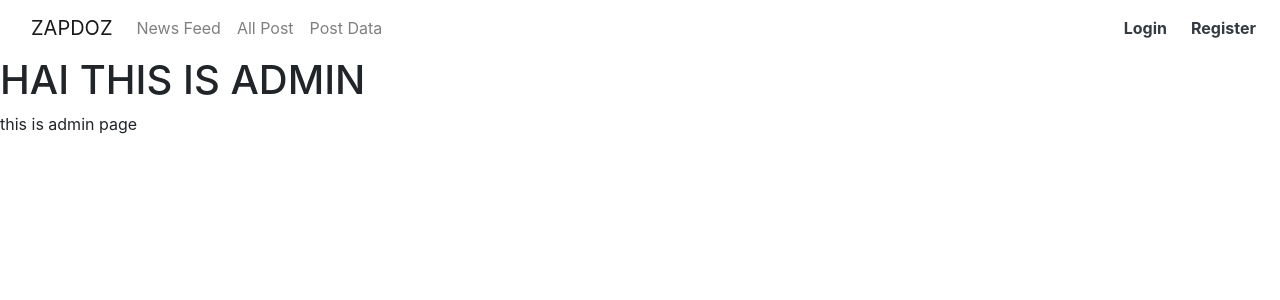
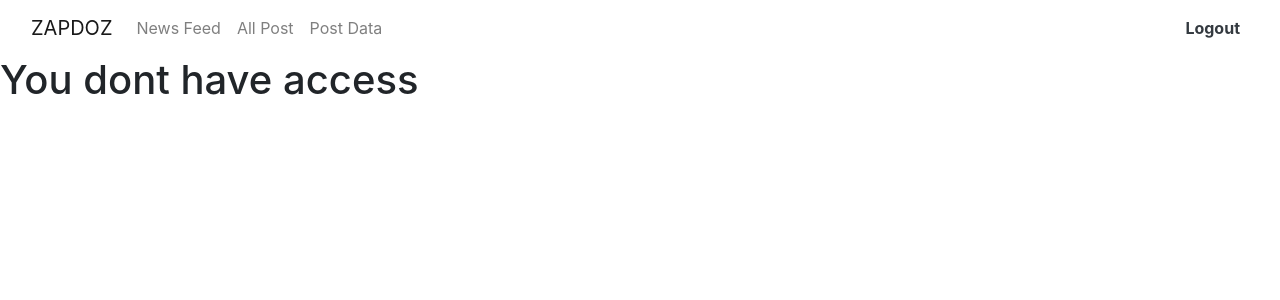
Before and after one commit to sflakes/nuxtApp, a Nuxt app in the folder client/: page /admin in a window 1280 px wide. Shown: the top 300 px of the page. Built offline with nearby package versions, Linux system fonts and the light colour scheme; no server answers.

Commit message:
adding logout

```diff
--- a/client/components/Nav.vue
+++ b/client/components/Nav.vue
@@ -1,6 +1,6 @@
 <template>
   <div>
-    <nav class="navbar navbar-expand-lg navbar-light text-dark">
+    <nav class="navbar navbar-expand-lg navbar-light text-dark" v-if="!auth">
       <div class="container-fluid">
         <nuxt-link to="/" class="navbar-brand">ZAPDOZ</nuxt-link>
         <button
@@ -16,25 +16,59 @@
         </button>
         <div class="collapse navbar-collapse" id="navbarNavAltMarkup">
           <div class="navbar-nav text-dark">
-            <nuxt-link to="/newsfeed" class="nav-link"
-              >News Feed</nuxt-link
-            >
-            <nuxt-link to="/allpost" class="nav-link"
-              >All Post</nuxt-link
-            >
+            <nuxt-link to="/newsfeed" class="nav-link">News Feed</nuxt-link>
+            <nuxt-link to="/allpost" class="nav-link">All Post</nuxt-link>
             <nuxt-link to="/Postdata" class="nav-link">Post Data</nuxt-link>
           </div>
         </div>
       </div>
       <!-- Modal login -->
       <div class="d-flex">
-       <nuxt-link to="/login" class="mr-4 text-decoration-none text-dark  font-weight-bold">
-          Login</nuxt-link>
-          <nuxt-link to="/register" class="mr-2 text-decoration-none text-dark  font-weight-bold">Register</nuxt-link>
-        <!-- <b-modal id="modal-center" centered>
-        </b-modal> -->
+        <nuxt-link
+          to="/login"
+          class="mr-4 text-decoration-none text-dark font-weight-bold"
+        >
+          Login</nuxt-link
+        >
+        <nuxt-link
+          to="/register"
+          class="mr-2 text-decoration-none text-dark font-weight-bold"
+          >Register</nuxt-link
+        >
       </div>
-      <!-- End of Modal Login -->
+    </nav>
+    <!-- ------------------------------------------------------------------------------------------------- -->
+    <nav class="navbar navbar-expand-lg navbar-light text-dark" v-if="auth">
+      <div class="container-fluid">
+        <nuxt-link to="/" class="navbar-brand">ZAPDOZ</nuxt-link>
+        <button
+          class="navbar-toggler"
+          type="button"
+          data-bs-toggle="collapse"
+          data-bs-target="#navbarNavAltMarkup"
+          aria-controls="navbarNavAltMarkup"
+          aria-expanded="false"
+          aria-label="Toggle navigation"
+        >
+          <span class="navbar-toggler-icon"></span>
+        </button>
+        <div class="collapse navbar-collapse" id="navbarNavAltMarkup">
+          <div class="navbar-nav text-dark">
+            <nuxt-link to="/newsfeed" class="nav-link">News Feed</nuxt-link>
+            <nuxt-link to="/allpost" class="nav-link">All Post</nuxt-link>
+            <nuxt-link to="/Postdata" class="nav-link">Post Data</nuxt-link>
+          </div>
+        </div>
+      </div>
+      <!-- Modal login -->
+      <div class="d-flex">
+        <nuxt-link
+          to="/login"
+          class="mr-4 text-decoration-none text-dark font-weight-bold"
+        @click="logout">
+          Logout</nuxt-link
+        >
+      </div>
     </nav>
   </div>
 </template>
@@ -44,7 +78,26 @@ export default {
   data() {
     return {
       text: "",
+      auth: false,
     };
+  },
+
+  mounted() {
+    this.$nuxt.$on("auth", auth => {
+      this.auth = auth;
+      console.log(auth)
+    });
+  },
+
+  methods: {
+    async logout() {
+      await fetch('http://localhost:8080/logout', {
+        method: 'POST',
+        headers: {'Content-Type': 'application/json'},
+        credentials: 'include',
+      });
+      await this.$router.push('/login')
+    }
   },
 };
 </script>
--- a/client/pages/Login.vue
+++ b/client/pages/Login.vue
@@ -57,6 +57,9 @@ export default {
                     password: this.password
                 })
             });
+            // const content = await response.json();
+            // console.log(content);
+
             await this.$router.push('/admin');
         }
 
--- a/client/pages/admin/index.vue
+++ b/client/pages/admin/index.vue
@@ -1,13 +1,33 @@
 <template>
   <div>
-      <h1>HAI THIS IS ADMIN</h1>
-      <p>this is admin page</p>
+      <h1>{{message}}</h1>
   </div>
 </template>
 
 <script>
 export default {
+  data() {
+    return {
+      message: ""
+    }
+  },
+  async mounted() {
+    try {
+    const response = await fetch('http://localhost:8080/user', {
+      headers: {'Content-Type': 'application/json'},
+      credentials: 'include',
+    })
 
+    const  content = await response.json();
+
+    this.message = 'Welcome ' + content.name
+    this.$nuxt.$emit('auth', true);
+    } catch (error) {
+      this.message = 'You dont have access';
+      this.$nuxt.$emit('auth', true);
+    }
+
+  },
 }
 </script>
 
```
